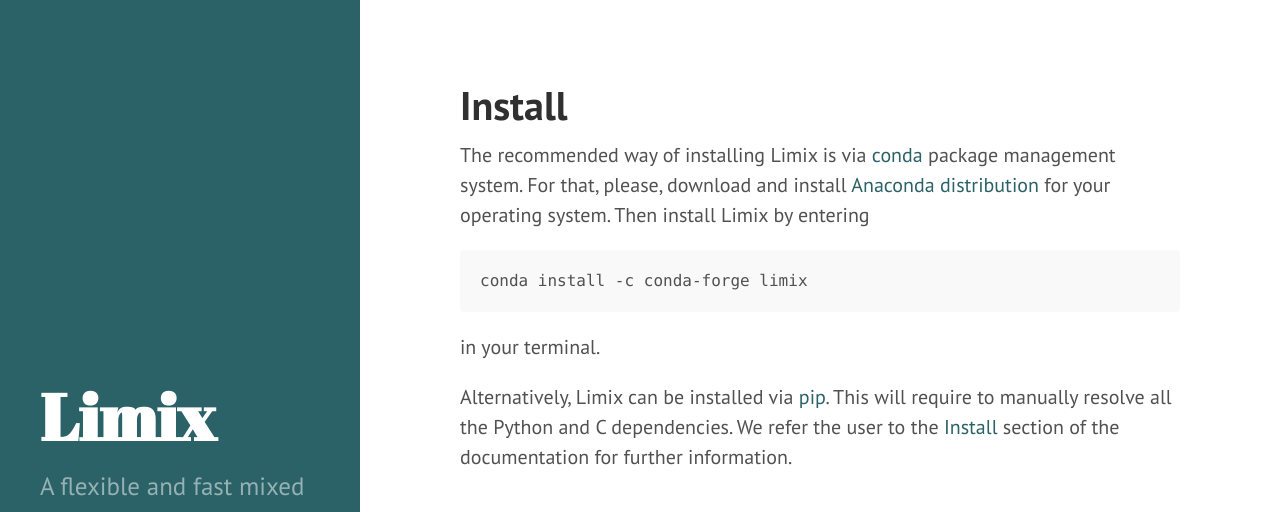
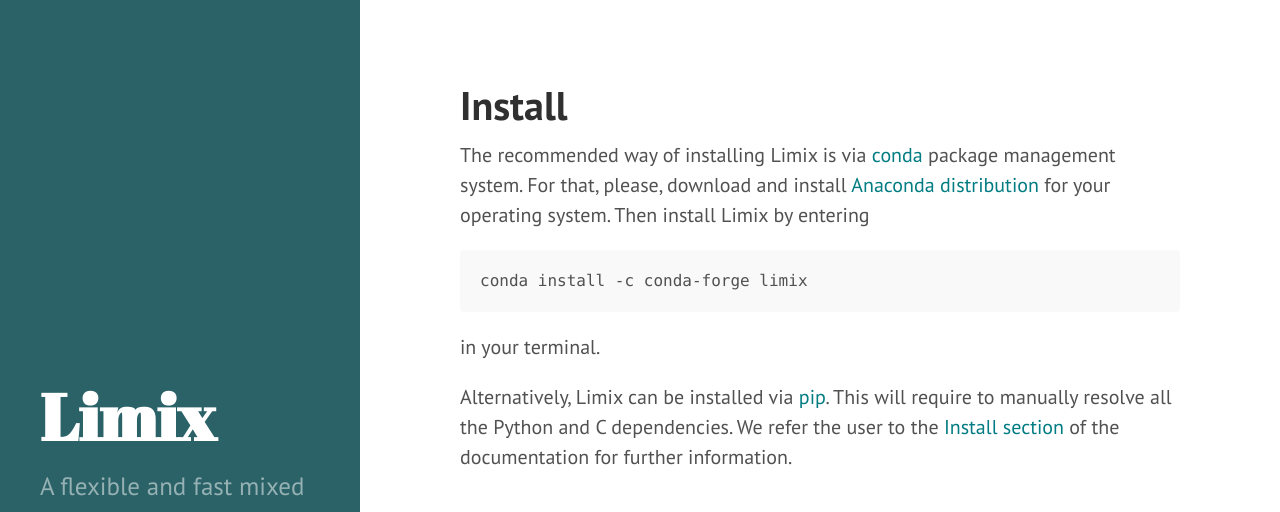
Before and after one commit to limix/limix.github.io, a Jekyll site: the page built from install.md, in a window 1280 px wide. Shown: the top 512 px of the page. Built offline with Jekyll 4.4.1, drawn with Linux system fonts in a browser that asks for light colours.

Commit message:
ebi blue

```diff
--- a/install.md
+++ b/install.md
@@ -15,7 +15,7 @@ in your terminal.
 
 Alternatively, Limix can be installed via [pip][3].
 This will require to manually resolve all the Python and C dependencies.
-We refer the user to the [Install][4] section of the documentation for further
+We refer the user to the [Install section][4] of the documentation for further
 information.
 
 [1]: https://conda.pydata.org/docs/index.html
--- a/public/css/hyde.css
+++ b/public/css/hyde.css
@@ -250,11 +250,11 @@ a.sidebar-nav-item:focus {
 }
 
 
-/* Blueish */
+/* EBI */
 .theme-base-10 .sidebar {
   background-color: #2A6267;
 }
 .theme-base-10 .content a,
 .theme-base-10 .related-posts li a:hover {
-  color: #2A6267;
+  color: #007C82;
 }
```
